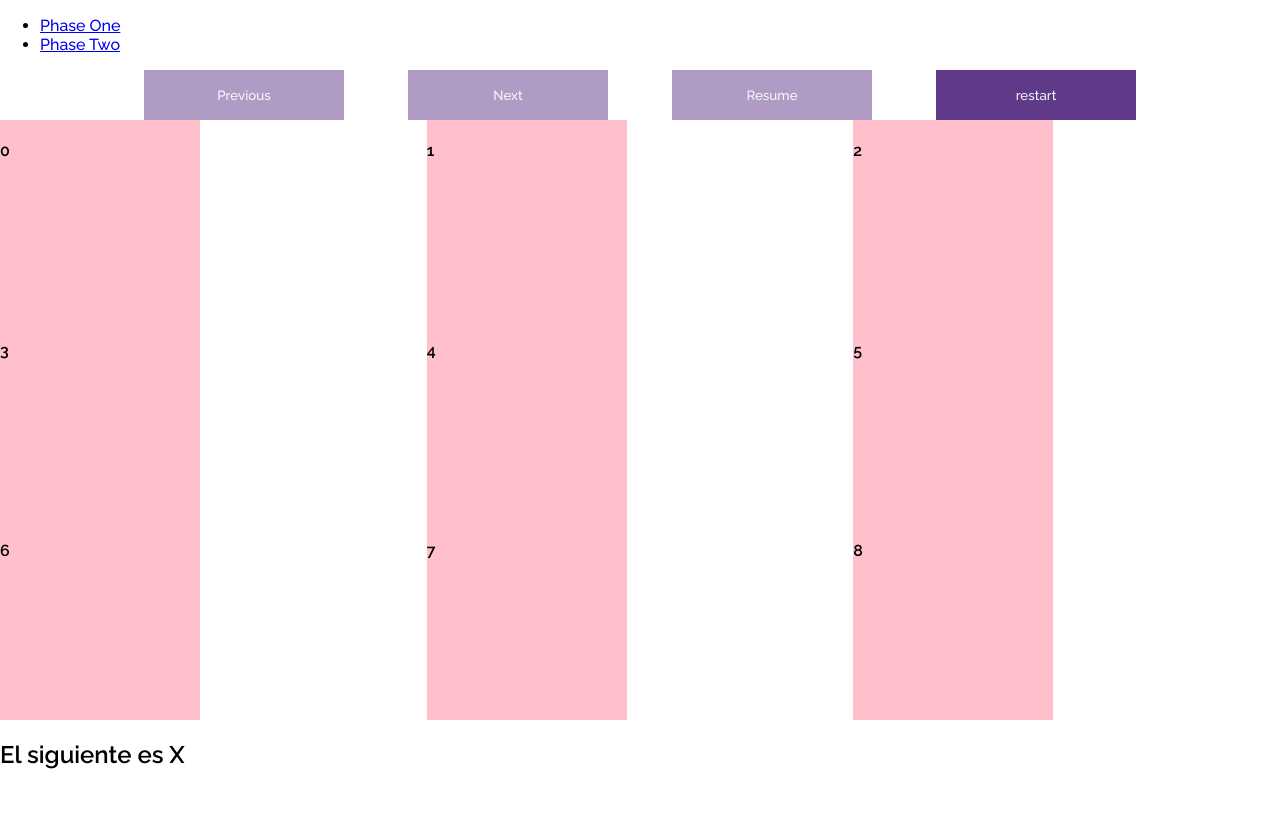
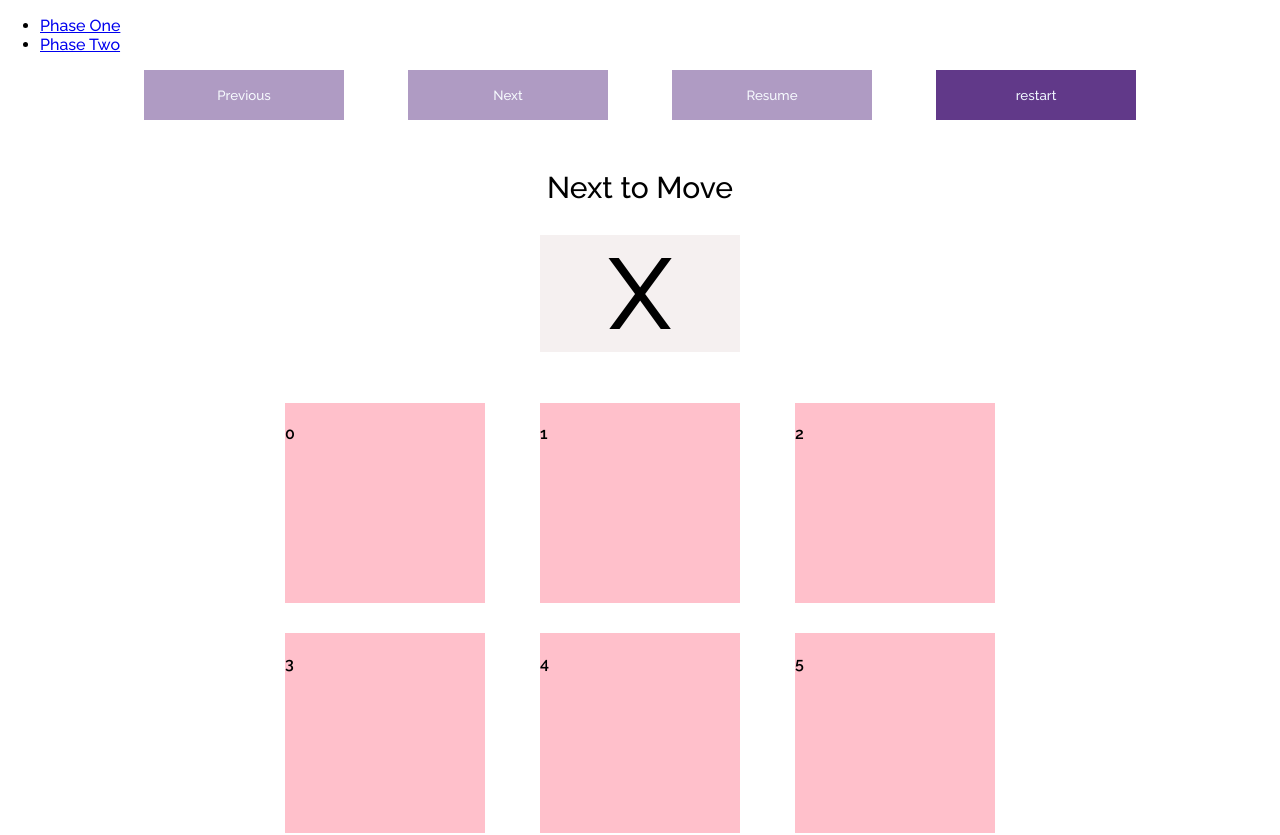
Before and after one commit to DranzerSv/Memory-Games, a React (Create React App) app: page /phase2 in a window 1280 px wide. Shown: the top 835 px of the page. Before the commit the page ends 800 px from the top, so only its background shows below. Built offline with nearby package versions, Linux system fonts and the light colour scheme.

Commit message:
styles : improved styles of Tic tac toe

```diff
--- a/src/pages/TicTacToe/board.scss
+++ b/src/pages/TicTacToe/board.scss
@@ -1,4 +1,41 @@
-.board {
+.boardContainer {
+  width: 100vw;
+  max-height: 900px;
+  max-width: 1100px;
+  margin: auto;
+  margin-top: 20px;
+  padding-top: 20px;
+  padding-bottom: 50px;
   display: grid;
   grid-template-columns: auto auto auto;
+  justify-content: center;
+
+  gap: 5%;
 }
+.nextSymbol {
+  width: 100vw;
+  max-width: 830px;
+  margin: auto;
+  margin-top: 20px;
+  height: 200px;
+  font-size: 30px;
+  display: flex;
+  flex-direction: column;
+  justify-content: space-between;
+  align-items: center;
+  .symbol {
+    width: 200px;
+    height: 200px;
+    background-color: rgb(245, 240, 240);
+    display: flex;
+    flex-direction: column;
+    justify-content: center;
+    align-items: center;
+    font-size: 100px;
+  }
+}
+.finished {
+  display: flex;
+  flex-direction: row;
+  justify-content: center;
+}
--- a/src/pages/TicTacToe/index.tsx
+++ b/src/pages/TicTacToe/index.tsx
@@ -51,8 +51,12 @@ function TicTactToe() {
         emptyBoard={emptyBoard}
         clearRegister={clearRegister}
       />
-
-      <div className="board">
+      <div className="nextSymbol">
+        <p>Next to Move</p>
+        <div className="symbol">{next ? 'X' : '0'} </div>{' '}
+      </div>
+      <h1 className="finished">{finished ? 'Game Ended!!' : null}</h1>
+      <div className="boardContainer">
         {renderedBoard !== null
           ? renderedBoard.map((boardPosition, index) => (
               <Square
@@ -65,8 +69,6 @@ function TicTactToe() {
             ))
           : null}
       </div>
-      <h2>El siguiente es {next ? 'X' : '0'}</h2>
-      <h1>{finished ? 'finalizado' : null}</h1>
     </div>
   );
 }
```
